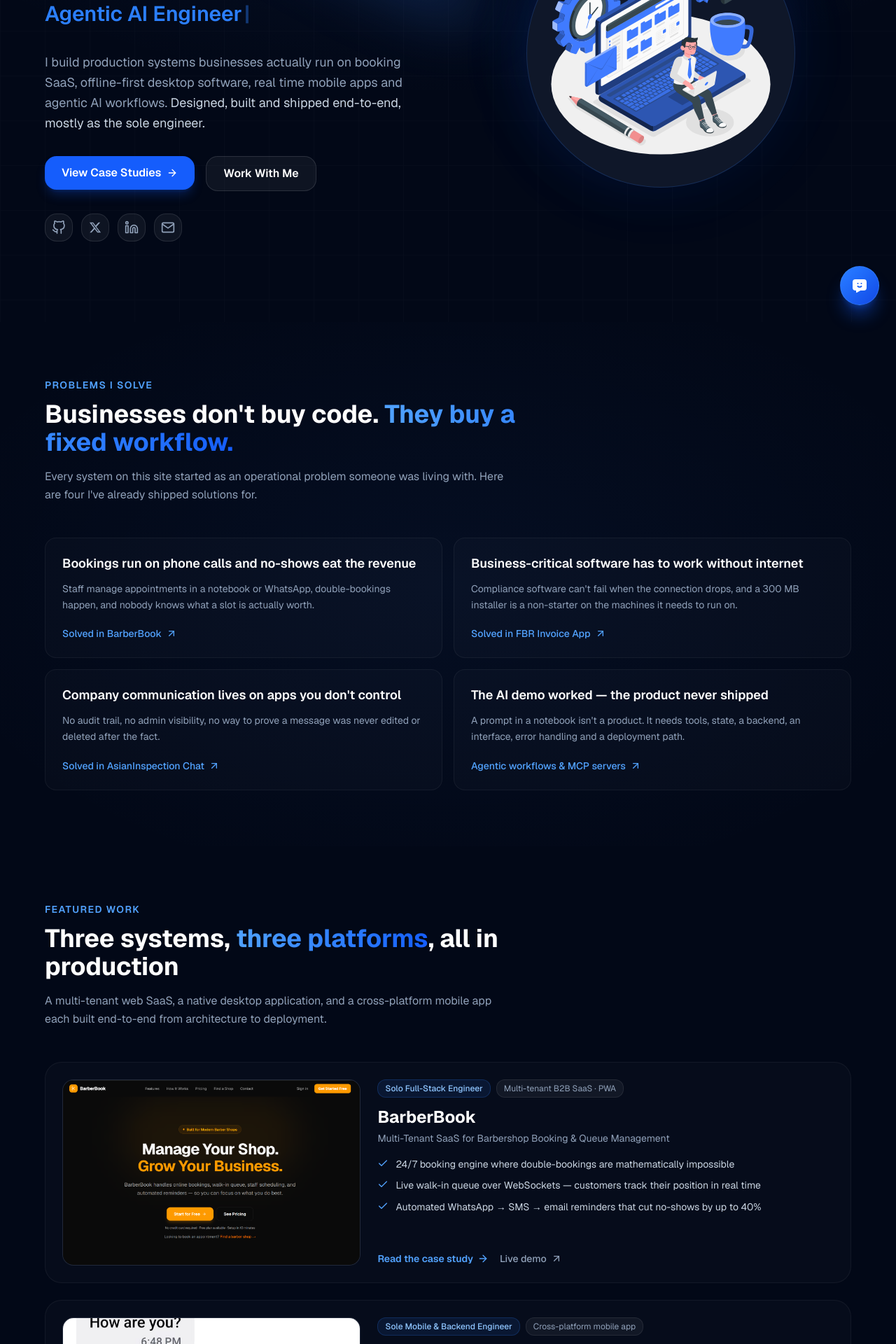
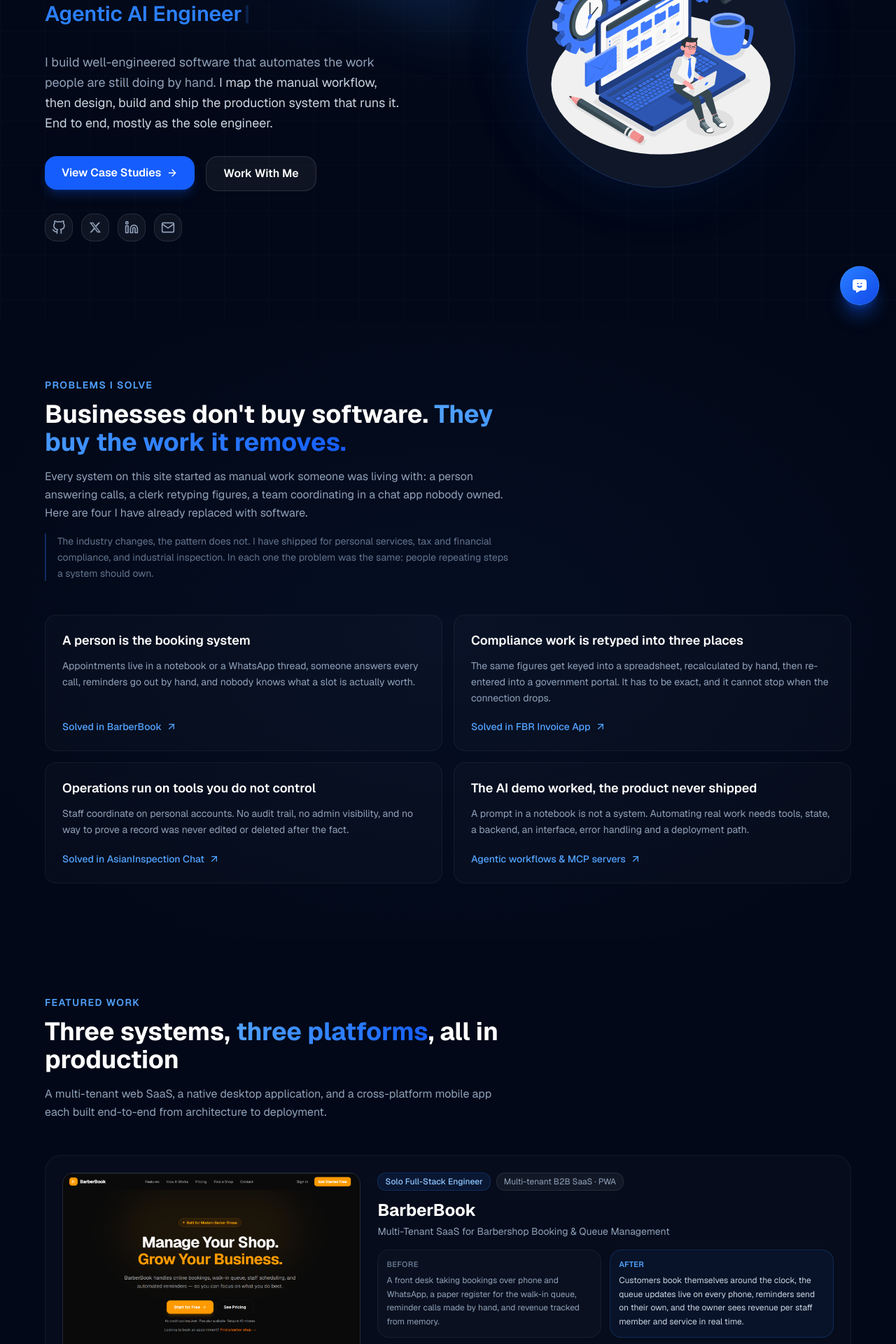
Before and after one commit to mromankhan/My-Portfolio, a Next.js app: page / in a window 1280 px wide. Shown: the part 340-2260 px from the top of the page at 70% size. Built offline with nearby package versions, Linux system fonts and the light colour scheme.

Commit message:
FBR content updated

```diff
--- a/src/app/layout.tsx
+++ b/src/app/layout.tsx
@@ -30,13 +30,13 @@
     template: "%s | Muhammad Roman",
   },
   description:
-    "Muhammad Roman — Full Stack & Agentic AI Engineer in Karachi. I build production systems businesses run on: multi-tenant SaaS, agentic AI and voice agents, offline-first desktop software, and React Native apps — shipped end-to-end.",
+    "Muhammad Roman — Full Stack & Agentic AI Engineer in Karachi. I build well-engineered software that automates manual business workflows: multi-tenant SaaS, agentic AI and voice agents, offline-first desktop software and React Native apps, shipped end-to-end.",
   authors: [{ name: "Muhammad Roman", url: "https://www.mromankhan.com" }],
   creator: "Muhammad Roman",
   openGraph: {
     title: "Muhammad Roman | Full Stack & Agentic AI Engineer",
     description:
-      "I build production systems businesses run on — multi-tenant SaaS, agentic AI and voice agents, offline-first desktop software, and React Native apps. Shipped end-to-end, mostly solo.",
+      "I build well-engineered software that automates the work teams are still doing by hand: multi-tenant SaaS, agentic AI and voice agents, offline-first desktop apps. Shipped end-to-end, mostly solo.",
     type: "website",
     locale: "en_US",
     url: "https://www.mromankhan.com",
@@ -54,7 +54,7 @@
     card: "summary_large_image",
     title: "Muhammad Roman | Full Stack & Agentic AI Engineer",
     description:
-      "Production SaaS, agentic AI workflows, voice agents and offline-first desktop software — built end-to-end.",
+      "Software that removes manual work: production SaaS, agentic AI workflows, voice agents and offline-first desktop apps. Built end-to-end.",
     images: ["/og-image.png"],
     creator: "@RomanKhan00555",
   },
--- a/src/components/pagesContent/AboutContent.tsx
+++ b/src/components/pagesContent/AboutContent.tsx
@@ -85,19 +85,20 @@
                   based in Karachi, Pakistan.
                 </p>
                 <p className="text-slate-400">
-                  I build the systems businesses actually run on. A multi-tenant
-                  booking SaaS with a real-time queue and subscription billing.
-                  A government-compliant invoicing desktop app that works fully
-                  offline. A company messenger with append-only, audit-safe
-                  messaging enforced at the database layer. Each one was
-                  designed, built and deployed end-to-end — two of them as the
-                  sole engineer.
+                  I build well-engineered software that takes manual work off a
+                  business. A multi-tenant booking SaaS that replaced a front
+                  desk answering calls and keeping a paper queue. A
+                  government-compliant invoicing app that turned a three-step
+                  retyping routine into one offline-capable action. A company
+                  messenger that moved staff coordination off personal accounts
+                  into an auditable internal system. Each one designed, built and
+                  deployed end-to-end, two of them as the sole engineer.
                 </p>
                 <p className="text-slate-400">
                   On the AI side I build{" "}
                   <span className="text-blue-400 font-semibold">agentic systems</span>{" "}
-                  that do more than answer questions: tool-calling workflows,
-                  custom{" "}
+                  that carry out work rather than just answer questions:
+                  tool-calling workflows, custom{" "}
                   <span className="text-blue-400 font-semibold">MCP servers</span>,
                   retrieval pipelines over real business data, and{" "}
                   <span className="text-blue-400 font-semibold">voice AI agents</span>{" "}
--- a/src/components/pagesContent/HomeContent.tsx
+++ b/src/components/pagesContent/HomeContent.tsx
@@ -8,7 +8,7 @@
 import TypewriterEffect from "@/components/TypewritingEffect";
 import { Spotlight } from "@/components/ui/spotlight";
 import { projects } from "@/data/projects";
-import { problems, services, faqs } from "@/data/services";
+import { problems, services, faqs, industriesLine } from "@/data/services";
 
 const socialLinks = [
   {
@@ -41,7 +41,7 @@
     "Automated WhatsApp → SMS → email reminders that cut no-shows by up to 40%",
   ],
   "fbr-invoice-app": [
-    "Electron → Rust/Tauri migration: ~300 MB install down to ~12 MB, identical UI",
+    "Shipped in Electron, then rebuilt in Rust/Tauri on client feedback: ~300 MB down to ~12 MB, same UI",
     "Fully offline operation on an AES-256-GCM encrypted local database",
     "Validate-then-post FBR gateway handshake with per-invoice tax snapshots",
   ],
@@ -103,11 +103,11 @@
               </div>
 
               <p className="text-slate-400 text-lg leading-relaxed max-w-lg">
-                I build production systems businesses actually run on booking
-                SaaS, offline-first desktop software, real time mobile apps and
-                agentic AI workflows.{" "}
+                I build well-engineered software that automates the work people
+                are still doing by hand.{" "}
                 <span className="text-slate-300">
-                  Designed, built and shipped end-to-end, mostly as the sole
+                  I map the manual workflow, then design, build and ship the
+                  production system that runs it. End to end, mostly as the sole
                   engineer.
                 </span>
               </p>
@@ -188,15 +188,19 @@
           >
             <p className={sectionLabel}>Problems I Solve</p>
             <h2 className="text-3xl md:text-4xl font-bold mb-4">
-              Businesses don&apos;t buy code.{" "}
+              Businesses don&apos;t buy software.{" "}
               <span className="bg-gradient-to-r from-blue-400 to-blue-600 bg-clip-text text-transparent">
-                They buy a fixed workflow.
+                They buy the work it removes.
               </span>
             </h2>
-            <p className="text-slate-400 leading-relaxed">
-              Every system on this site started as an operational problem
-              someone was living with. Here are four I&apos;ve already shipped
-              solutions for.
+            <p className="text-slate-400 leading-relaxed mb-4">
+              Every system on this site started as manual work someone was
+              living with: a person answering calls, a clerk retyping figures, a
+              team coordinating in a chat app nobody owned. Here are four I have
+              already replaced with software.
+            </p>
+            <p className="text-slate-500 text-sm leading-relaxed border-l-2 border-blue-500/30 pl-4">
+              {industriesLine}
             </p>
           </motion.div>
 
@@ -298,6 +302,26 @@
                   <p className="text-slate-400 text-sm mt-1 mb-4">
                     {project.tagline}
                   </p>
+
+                  {/* The manual workflow this system replaced */}
+                  <div className="grid sm:grid-cols-2 gap-3 mb-4">
+                    <div className="p-3 rounded-xl bg-white/[0.02] border border-white/5">
+                      <p className="text-[11px] font-semibold text-slate-500 uppercase tracking-wide mb-1.5">
+                        Before
+                      </p>
+                      <p className="text-slate-400 text-xs leading-relaxed">
+                        {project.workflow.before}
+                      </p>
+                    </div>
+                    <div className="p-3 rounded-xl bg-blue-500/[0.06] border border-blue-500/20">
+                      <p className="text-[11px] font-semibold text-blue-400 uppercase tracking-wide mb-1.5">
+                        After
+                      </p>
+                      <p className="text-slate-300 text-xs leading-relaxed">
+                        {project.workflow.after}
+                      </p>
+                    </div>
+                  </div>
 
                   <ul className="space-y-2 mb-5">
                     {(caseResults[project.slug] ?? project.highlights).map(
--- a/src/components/pagesContent/ProjectDetailContent.tsx
+++ b/src/components/pagesContent/ProjectDetailContent.tsx
@@ -9,7 +9,7 @@
 import type { ProjectDetail } from "@/data/projects";
 
 export default function ProjectDetailContent({ project }: { project: ProjectDetail }) {
-  const { title, tagline, summary, role, year, type, tech, highlights, liveLink, githubLink, gallery } = project;
+  const { title, tagline, summary, role, year, type, tech, workflow, highlights, liveLink, githubLink, gallery } = project;
 
   return (
     <main className="relative min-h-screen bg-[#020817] text-white overflow-hidden">
@@ -103,6 +103,37 @@
             )}
           </motion.div>
 
+          {/* What this replaced */}
+          <motion.div
+            initial={{ opacity: 0, y: 20 }}
+            animate={{ opacity: 1, y: 0 }}
+            transition={{ duration: 0.5, delay: 0.1 }}
+            className="mt-14"
+          >
+            <h2 className="text-xl font-semibold mb-5">What this replaced</h2>
+            <div className="grid sm:grid-cols-2 gap-4">
+              <div className="p-5 rounded-2xl bg-[#0a1628] border border-white/10">
+                <p className="text-xs font-semibold text-slate-500 uppercase tracking-wide mb-2">
+                  The manual workflow
+                </p>
+                <p className="text-slate-400 text-sm leading-relaxed">
+                  {workflow.before}
+                </p>
+              </div>
+              <div className="p-5 rounded-2xl bg-blue-500/[0.07] border border-blue-500/20">
+                <p className="text-xs font-semibold text-blue-400 uppercase tracking-wide mb-2">
+                  What the system does now
+                </p>
+                <p className="text-slate-300 text-sm leading-relaxed">
+                  {workflow.after}
+                </p>
+              </div>
+            </div>
+            <p className="text-slate-300 text-sm mt-4 pl-4 border-l-2 border-blue-500/40">
+              {workflow.impact}
+            </p>
+          </motion.div>
+
           {/* Case study carousel */}
           <motion.div
             initial={{ opacity: 0, y: 30 }}
@@ -154,7 +185,7 @@
             <div>
               <h3 className="text-lg font-semibold text-white">Like what you see?</h3>
               <p className="text-slate-400 text-sm mt-1">
-                I build production-grade full-stack products end-to-end. Let&apos;s talk.
+I build production-grade software that takes manual work off your team. Let&apos;s talk.
               </p>
             </div>
             <Link
--- a/src/data/projects.ts
+++ b/src/data/projects.ts
@@ -24,6 +24,8 @@
   tech: { name: string; icon: string }[];
   /** Small tech-icon list reused by the grid card. */
   cardIcons: string[];
+  /** The manual workflow this system replaced, stated plainly. */
+  workflow: { before: string; after: string; impact: string };
   highlights: string[];
   liveLink?: string;
   githubLink?: string;
@@ -64,6 +66,14 @@
       "/images/psql.svg",
       "/images/shadcnui.svg",
     ],
+    workflow: {
+      before:
+        "A front desk taking bookings over phone and WhatsApp, a paper register for the walk-in queue, reminder calls made by hand, and revenue tracked from memory.",
+      after:
+        "Customers book themselves around the clock, the queue updates live on every phone, reminders send on their own, and the owner sees revenue per staff member and service in real time.",
+      impact:
+        "The entire front-desk workflow now runs without a person driving it.",
+    },
     highlights: [
       "24/7 public booking backed by a real-time availability engine that makes double-bookings mathematically impossible.",
       "Live walk-in queue over Pusher WebSockets — customers track their position from their phone in real time.",
@@ -112,6 +122,14 @@
       "/images/psql.svg",
       "/images/tail.svg",
     ],
+    workflow: {
+      before:
+        "Staff coordinating on personal WhatsApp accounts, with no company record of decisions, no admin visibility, and no way to prove a message had not been altered or deleted.",
+      after:
+        "One company-owned messenger where every message is permanent by design, admins onboard and offboard staff themselves, and any conversation stays auditable.",
+      impact:
+        "Company communication moved from an uncontrolled consumer app into a governed internal system.",
+    },
     highlights: [
       "Real-time 1-to-1 & group messaging with WhatsApp-style read receipts, typing indicators and online/last-seen presence.",
       "Rich media — image, voice and video — via Cloudflare R2 presigned URLs with zero egress cost.",
@@ -139,7 +157,7 @@
     title: "FBR Digital Invoice App",
     tagline: "Government-Compliant Tax Invoicing Desktop Software (Pakistan)",
     summary:
-      "A native desktop app that lets Pakistani businesses submit FBR-compliant sales invoices offline-first — correct tax math, a validate-then-post gateway handshake, QR codes and print-ready PDFs. Migrated from Electron to Rust/Tauri, cutting the install from ~300 MB to ~12 MB with an identical UI.",
+      "A native desktop app that lets Pakistani businesses submit FBR-compliant sales invoices offline-first — correct tax math, a validate-then-post gateway handshake, QR codes and print-ready PDFs. Built first in Electron, then rebuilt in Rust/Tauri after the client flagged the install size, taking it from ~300 MB to ~12 MB with an identical UI.",
     cardImage: "/portfolio3.png",
     cardAlt: "FBR Digital Invoice desktop application dashboard",
     role: "Sole Full-Stack & Desktop Engineer",
@@ -152,11 +170,19 @@
       { name: "Tailwind CSS", icon: "/images/tail.svg" },
     ],
     cardIcons: ["/images/re.svg", "/images/ts.svg", "/images/tail.svg"],
+    workflow: {
+      before:
+        "Invoices typed into spreadsheets, tax worked out by hand, every record re-keyed into the FBR portal, then printed and filed manually.",
+      after:
+        "One guided form produces a compliant invoice: tax computed and snapshotted, posted to the FBR gateway, QR code generated and PDF ready to print, all of it working offline.",
+      impact:
+        "A multi-step compliance workflow reduced to a single action a clerk can complete in seconds.",
+    },
     highlights: [
       "Fully offline — all data (auth, settings, invoices, templates) lives in a local AES-256-GCM encrypted SQLite database.",
       "Validate-then-post FBR gateway handshake with exact tax math snapshotted per invoice so historical records never drift.",
       "Compliant output: 96×96 FBR-spec QR codes and print-ready A4 PDF export.",
-      "Electron → Rust/Tauri migration with zero UI rewrite — ~96% smaller install, native performance.",
+      "Shipped the first version in Electron, then rebuilt the shell in Rust/Tauri when the client found ~300 MB too heavy: ~96% smaller install, native performance, zero UI rewrite.",
       "Secrets bound to the machine via Windows Credential Manager, behind a hidden vendor/admin gate.",
     ],
     gallery: dir("fbrInvoice", [
--- a/src/data/services.ts
+++ b/src/data/services.ts
@@ -4,7 +4,15 @@
 
 /** One-line positioning statement. Used in hero, metadata and schema. */
 export const positioning =
-  "I build production systems businesses actually run on — booking SaaS, offline-first desktop software, real-time mobile apps, and agentic AI workflows. Designed, built and shipped end-to-end, mostly as the sole engineer.";
+  "I build well-engineered software that automates the work people are still doing by hand. Booking and scheduling, compliance filing, internal operations: I map the manual workflow, then design, build and ship the production system that runs it. End to end, mostly as the sole engineer.";
+
+/** Short form for hero and cards. */
+export const positioningShort =
+  "Good software that removes manual work. I map the workflow people are doing by hand, then build the production system that runs it.";
+
+/** Industry-agnostic proof line. Names real, shipped verticals. */
+export const industriesLine =
+  "The industry changes, the pattern does not. I have shipped for personal services, tax and financial compliance, and industrial inspection. In each one the problem was the same: people repeating steps a system should own.";
 
 // ── Problems (buyer language, not tech language) ───────────────────────────
 
@@ -17,26 +25,26 @@
 
 export const problems: Problem[] = [
   {
-    title: "Bookings run on phone calls and no-shows eat the revenue",
-    body: "Staff manage appointments in a notebook or WhatsApp, double-bookings happen, and nobody knows what a slot is actually worth.",
+    title: "A person is the booking system",
+    body: "Appointments live in a notebook or a WhatsApp thread, someone answers every call, reminders go out by hand, and nobody knows what a slot is actually worth.",
     proof: "Solved in BarberBook",
     href: "/projects/barberbook",
   },
   {
-    title: "Business-critical software has to work without internet",
-    body: "Compliance software can't fail when the connection drops, and a 300 MB installer is a non-starter on the machines it needs to run on.",
+    title: "Compliance work is retyped into three places",
+    body: "The same figures get keyed into a spreadsheet, recalculated by hand, then re-entered into a government portal. It has to be exact, and it cannot stop when the connection drops.",
     proof: "Solved in FBR Invoice App",
     href: "/projects/fbr-invoice-app",
   },
   {
-    title: "Company communication lives on apps you don't control",
-    body: "No audit trail, no admin visibility, no way to prove a message was never edited or deleted after the fact.",
+    title: "Operations run on tools you do not control",
+    body: "Staff coordinate on personal accounts. No audit trail, no admin visibility, and no way to prove a record was never edited or deleted after the fact.",
     proof: "Solved in AsianInspection Chat",
     href: "/projects/asianinspection-chat",
   },
   {
-    title: "The AI demo worked — the product never shipped",
-    body: "A prompt in a notebook isn't a product. It needs tools, state, a backend, an interface, error handling and a deployment path.",
+    title: "The AI demo worked, the product never shipped",
+    body: "A prompt in a notebook is not a system. Automating real work needs tools, state, a backend, an interface, error handling and a deployment path.",
     proof: "Agentic workflows & MCP servers",
     href: "/services",
   },
```
Also changed, not shown: src/components/pagesContent/ServicesContent.tsx (+9 -8 lines), src/data/portfolio.ts (+6 -1 lines), public/llms.txt, 1 other file (tests, documents, lock files or other folders).
